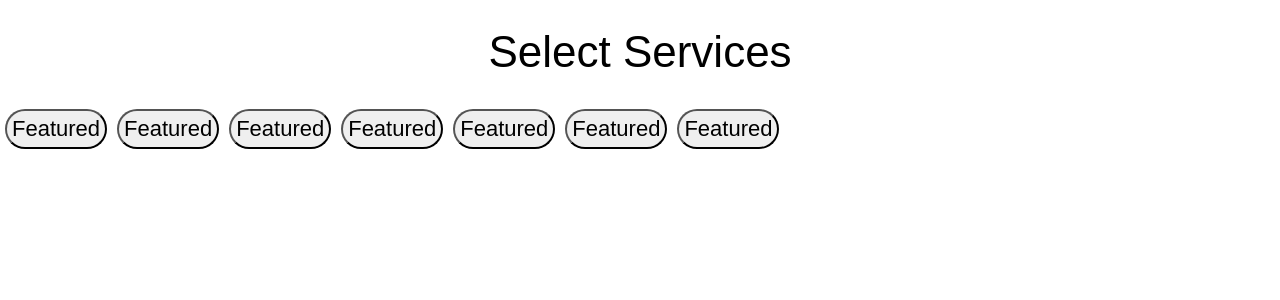
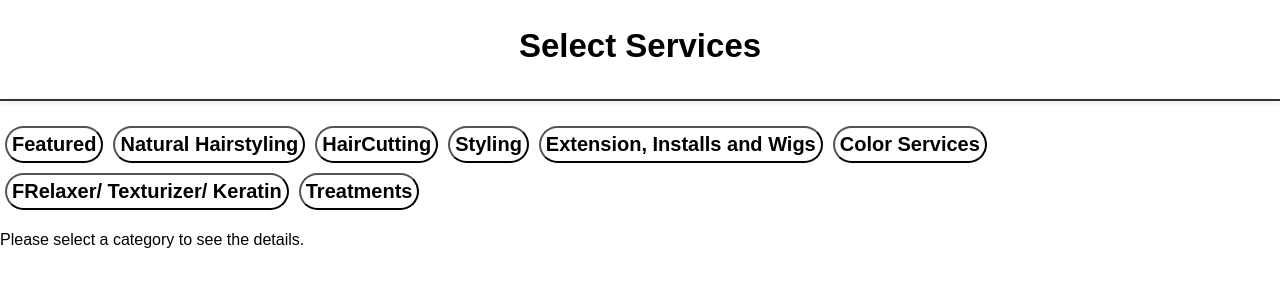
Before and after one commit to annupawaria/Assignment-Task, a React (Create React App) app: page / in a window 1280 px wide. Shown: the top 300 px of the page. Built offline with nearby package versions, Linux system fonts and the light colour scheme.

Commit message:
debugging

```diff
--- a/src/App.css
+++ b/src/App.css
@@ -5,7 +5,7 @@ body {
 }
 
 .ser{
-  font-size: 44px;
+  font-size: 33px;
   /* justify-items: f; */
   margin: 13px;
   padding: 14px;
@@ -13,16 +13,61 @@ body {
   display:block;
   text-align: center;
   justify-content: center;
+  font-weight: 700;
 
 }
+hr {
+  /* border: none; */
+  height: 1px; /* Set the height of the line */
+  background-color: #dad6d6; /* Set the color of the line */
+  margin: 20px 0; /* Add some space above and below the line */
+  text-shadow: azure;
+}
+
+.shadow-line {
+  border: none;
+  height: 2px;
+  background-color: #333;
+  margin: 20px 0;
+  box-shadow: 0 2px 4px rgba(83, 80, 80, 0.2); /* Slight shadow */
+}
+
 button{
-  font-size: 22px;
+  font-size: 20px;
   border-radius: 22px  ;
   margin: 5px;
   padding: 5px;
+  /* color: black; */
+  background: transparent;
+  /* background-color: white; */
+  font-weight: 600;
+  cursor: pointer;
+
+
+
+
+
+}
+button.text{
+color: black;
+
 
 }
 
+h1{
+  color: black;
+}
+p{
+  color: black;
+}
+.hp{
+  border: 2px solid rgb(235, 227, 227);
+  margin: 10px;
+  padding:20px;
+  /* align-items: center;
+  justify-content: center; */
+
+}
 /* nav {
   position: fixed;
   top: 0;
--- a/src/components/Category.js
+++ b/src/components/Category.js
@@ -1,42 +1,61 @@
-import React from 'react'
-import { categories } from '../utils/Name'
-import { useState } from 'react';
+import React, { useState } from 'react';
+import { categories } from '../utils/Name';
+
+const categoryData = {
+    "Natural Hairstyling": {
+        title: "Natural Hairstyling",
+        description: "Flexi Rod Set - 3 hrs - $125"
+    },
+    "HairCutting": {
+        title: "HairCutting",
+        description: "Precision haircut tailored to your style."
+    },"Featured":{
+        title:"Featured",
+        description:"Haircut 1 hr,30 mins - 2 hr from $90 We do not have pricing for trims. All haircuts are full services that include a wash and style; either a wash and go or a silk press. Specify with stylist upon arrival."
+    }
+
+    // Add more categories with their corresponding data
+};
 
 const Category = () => {
-    const [selectedCategory, setSelectedCategory] = useState("New");
-    console.log(categories)
+    const [selectedCategory, setSelectedCategory] = useState("");
+
+    console.log("Selected Category:", selectedCategory);
+    console.log("Category Data:", categoryData[selectedCategory]);
+
     return (
         <div>
             <div>
-
-                {categories.map((Category)=>(
-
-                    <button>
-                        <span>{Category.name}</span>
+                {categories.map((category, index) => (
+                    <button
+                        key={index}
+                        onClick={() => {
+                            console.log("Clicked Category:", category.name);
+                            setSelectedCategory(category.name);
+                        }}
+                        style={{
+                            background: category.name === selectedCategory ? "grey" : "white",
+                            color: "black"
+                        }}
+                    >
+                        <span>{category.name}</span>
                     </button>
                 ))}
-                {/* <div>
+            </div>
 
-
-                 <h1>Natural Hairstyling</h1>
-                 <p>Flexi Rod Set
-
-3 hrs
-
-$125</p>
-                 </div>
-                <div><button>HairCutting</button></div>
-                <div><button>Styling</button></div>
-                <div><button>
-                    Extension, Installs and Wigs</button></div>
-                <div><button>Color Services</button></div>
-                <div><button>Natural Hairstyling</button></div>
-                <div><button>
-                    Relaxer/ Texturizer/ Keratin</button></div>
-                <div><button>Treatments</button></div> */}
-                </div>
+            {/* Conditionally render data for the selected category */}
+            <div>
+                {selectedCategory && categoryData[selectedCategory] ? (
+                    <div className='hp'>
+                        <h1>{categoryData[selectedCategory].title}</h1>
+                        <p>{categoryData[selectedCategory].description}</p>
+                    </div>
+                ) : (
+                    <p>Please select a category to see the details.</p>
+                )}
+            </div>
         </div>
-    )
+    );
 }
 
-export default Category
+export default Category;
--- a/src/components/Services.js
+++ b/src/components/Services.js
@@ -7,6 +7,8 @@ const Services = () => {
       <div className='ser'>
         Select Services
       </div>
+      <hr className='shadow-line'/>
+
 </div>
   )
 }
--- a/src/utils/Name.js
+++ b/src/utils/Name.js
@@ -1,12 +1,12 @@
 export const categories = [
     { name: "Featured"},
-    { name: "Featured"},
-    { name: "Featured"},
-    { name: "Featured"},
-    { name: "Featured"},
-    { name: "Featured"},
-    { name: "Featured"},
-
+    { name: "Natural Hairstyling"},
+    { name: "HairCutting"},
+    { name: "Styling"},
+    { name: "Extension, Installs and Wigs"},
+    { name: "Color Services"},
+    { name: "FRelaxer/ Texturizer/ Keratin"},
+    { name: "Treatments"},
 
 
 
```
